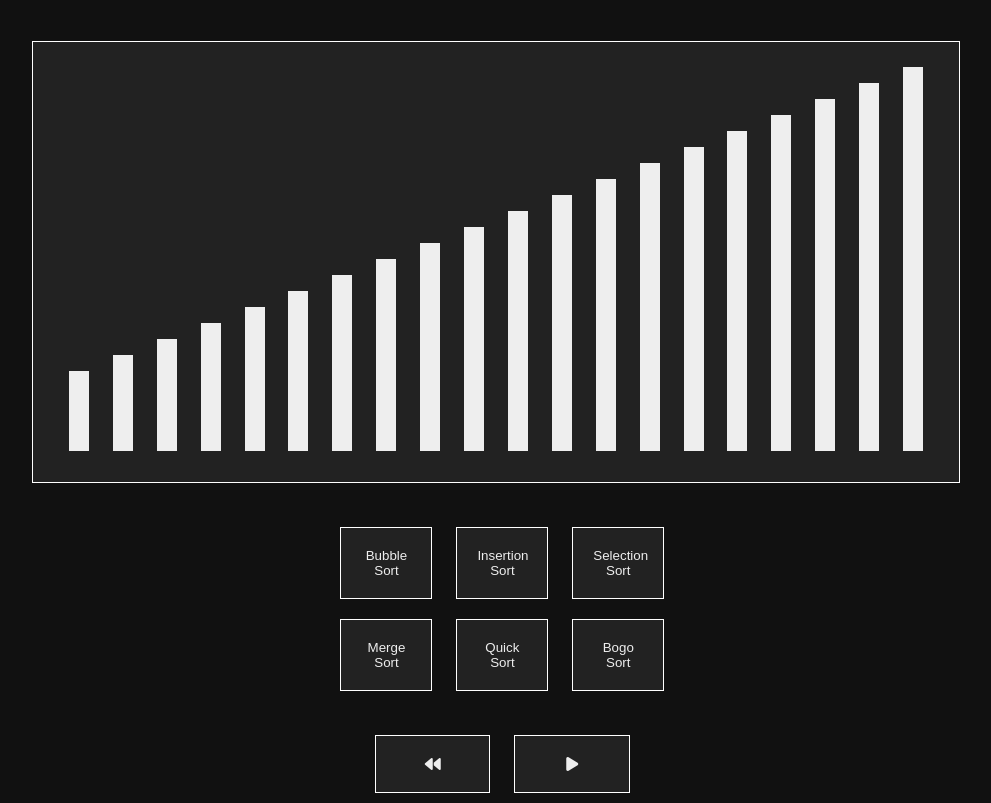
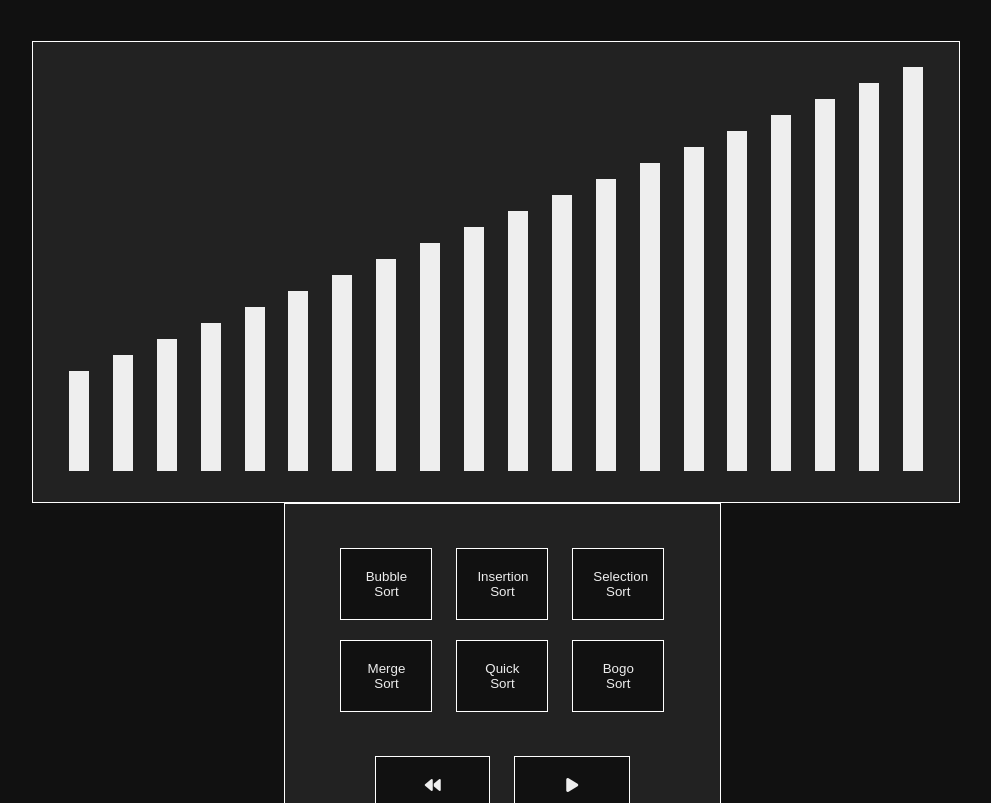
Before and after one commit to tommylin121314/sorting-visualizer, a plain HTML site: page index.html in a window 1280 px wide. Shown: the part 149-952 px from the top of the page, without its empty margins (144-1135 px from the left). Drawn offline with Linux system fonts and the light colour scheme.

Commit message:
Refactored styles.css and made slight changes to index.html

```diff
--- a/index.html
+++ b/index.html
@@ -17,7 +17,7 @@
         <link rel="stylesheet" href="styles.css">
     </head>
     <body>
-        <div class="heading">
+        <div class="heading light-color">
             <h1>Sorting Visualizer</h1>
         </div>
         <div class="content">
@@ -45,12 +45,12 @@
             </div>
             <div class="control-panel">
                 <div class="buttons">
-                    <button class="sort-option">Bubble Sort</button>
-                    <button class="sort-option">Insertion Sort</button>
-                    <button class="sort-option">Selection Sort</button>
-                    <button class="sort-option">Merge Sort</button>
-                    <button class="sort-option">Quick Sort</button>
-                    <button class="sort-option">Bogo Sort</button>
+                    <button class="sort-option button">Bubble Sort</button>
+                    <button class="sort-option button">Insertion Sort</button>
+                    <button class="sort-option button">Selection Sort</button>
+                    <button class="sort-option button">Merge Sort</button>
+                    <button class="sort-option button">Quick Sort</button>
+                    <button class="sort-option button">Bogo Sort</button>
                 </div>
                 <div class="buttons">
                     <i class="fa-solid fa-backward button"></i>
--- a/styles.css
+++ b/styles.css
@@ -2,13 +2,30 @@ body {
     margin: 0px;
     background-color: #111111;
     font-family: 'Chakra Petch', sans-serif;
+    color: #EEEEEE;
 }
 
-.heading {
+
+.bar {
+    border: 10px #EEEEEE solid;
+    margin: 0px 10px;
+}
+
+.bars-container {
+    padding: 2%;
+}
+
+.button {
+    padding: 20px;
+    margin: 10px;
+    width: 20%;
+    background-color: #111111;
     color: #EEEEEE;
-    font-size: 2rem;
-    text-align: center;
-    margin-top: 8vh;
+}
+
+.buttons {
+    margin: 1vh;
+    height: 25vh;
 }
 
 .content {
@@ -16,161 +33,121 @@ body {
     text-align: center;
 }
 
-.bars-container {
-    display: inline-block;
-    border: 1px white solid;
-    padding: 2%;
-    background-color: #222222;
+.control-panel {
+    vertical-align: top;
+    width: 30vw;
+    margin-left: 1vw;
+    padding: 2% 2% 1% 2%;
 }
 
-.control-panel {
-    vertical-align: top;
-    display: inline-block;
-    width: 30vw;
-    margin-left: 1vw;
-    padding: 2%;
-}
-
-.buttons {
-    margin: 1vh;
-    height: 25vh;
+.heading {
+    font-size: 2rem;
+    text-align: center;
+    margin-top: 8vh;
 }
 
 .sort-option {
-    color: #EEEEEE;
-    background-color: #222222;
+    width: 25%;
+}
+
+
+
+
+/* CSS Groupings */
+
+.bars-container, .control-panel {
+    background-color:#222222;
+}
+
+.sort-option, .button, .bars-container, .control-panel {
     border: 1px white solid;
-    padding: 20px;
-    margin: 10px;
-    display: block;
-    width: 25%;
+}
+
+.bars-container, .control-panel, .bar, .button {
     display: inline-block;
 }
 
-.button {
-    color: #EEEEEE;
-    background-color: #222222;
-    border: 1px white solid;
-    padding: 20px;
-    margin: 10px;
-    display: block;
-    width: 20%;
-    display: inline-block;
-}
 
-.user-input {
-    height: 50vh;
-    width: 50vh;
-    background-color: #222222;
-    border: 1px white solid;
-    color: white;
-    font-family: 'Chakra Petch', sans-serif;
-}
 
-.bar {
-    border-left: 10px solid;
-    border-right: 10px solid;
-    display: inline-block;
-    margin: 0px 10px;
-    color: #EEEEEE;
-}
+
+/* Bar Heights */
 
 .height01 {
     height: 10vh;
-    /* color: #62ffeb; */
 }
 
 .height02 {
     height: 12vh;
-    /* color: #51faec; */
 }
 
 .height03 {
     height: 14vh;
-    /* color: #3df4ee; */
 }
 
 .height04 {
     height: 16vh;
-    /* color: #23efef; */
 }
 
 .height05 {
     height: 18vh;
-    /* color: #00e9f0; */
 }
 
 .height06 {
     height: 20vh;
-    /* color: #00e3f1; */
 }
 
 .height07 {
     height: 22vh;
-    /* color: #00def2; */
 }
 
 .height08 {
     height: 24vh;
-    /* color: #00d8f3; */
 }
 
 .height09 {
     height: 26vh;
-    /* color: #00d2f3; */
 }
 
 .height10 {
     height: 28vh;
-    /* color: #00ccf3; */
 }
 
 .height11 {
     height: 30vh;
-    /* color: #00c6f3; */
 }
 
 .height12 {
     height: 32vh;
-    /* color: #00c0f2; */
 }
 
 .height13 {
     height: 34vh;
-    /* color: #00baf1; */
 }
 
 .height14 {
     height: 36vh;
-    /* color: #00b3ef; */
 }
 
 .height15 {
     height: 38vh;
-    /* color: #00aded; */
 }
 
 .height16 {
     height: 40vh;
-    /* color: #00a6ec; */
 }
 
 .height17 {
     height: 42vh;
-    /* color: #009deb; */
 }
 
 .height18 {
     height: 44vh;
-    /* color: #0096ea; */
 }
 
 .height19 {
     height: 46vh;
-    /* color: #008de9; */
 }
 
 .height20 {
     height: 48vh;
-    /* color: #0086e8; */
 }
```
